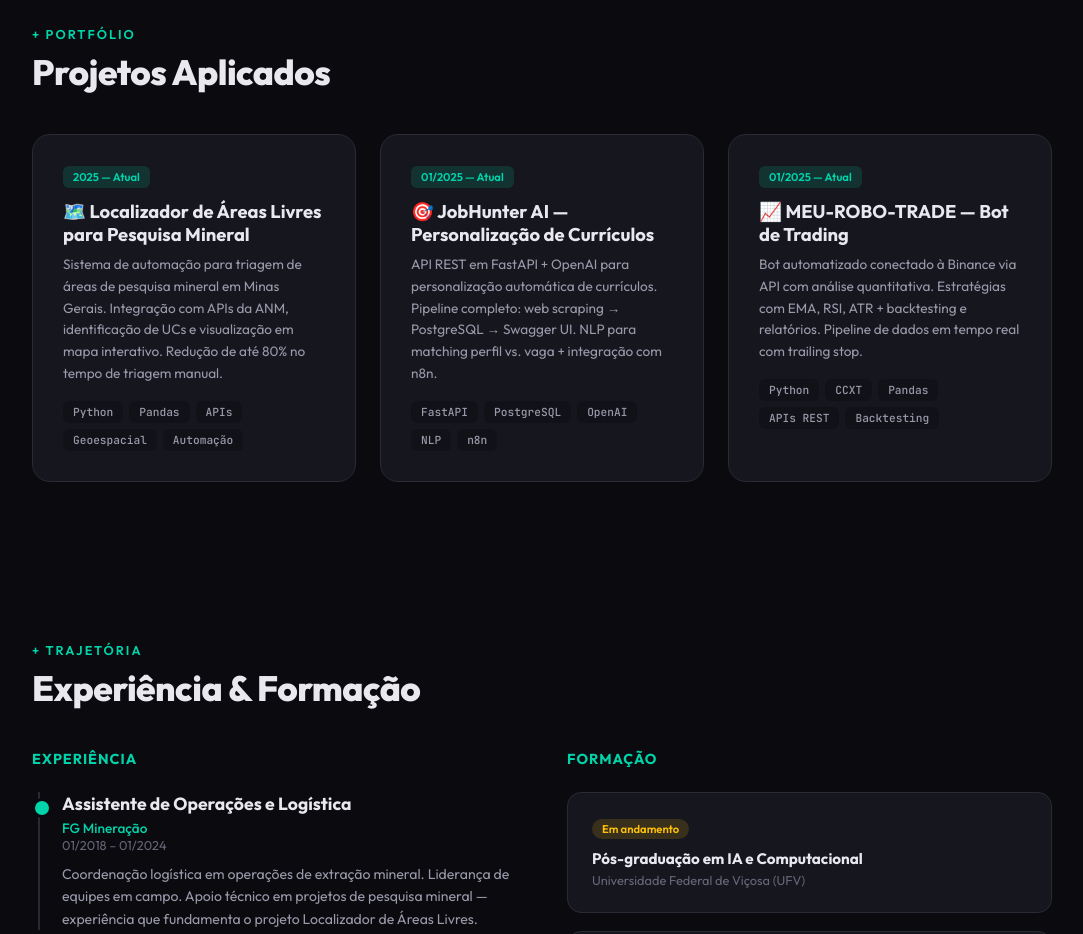
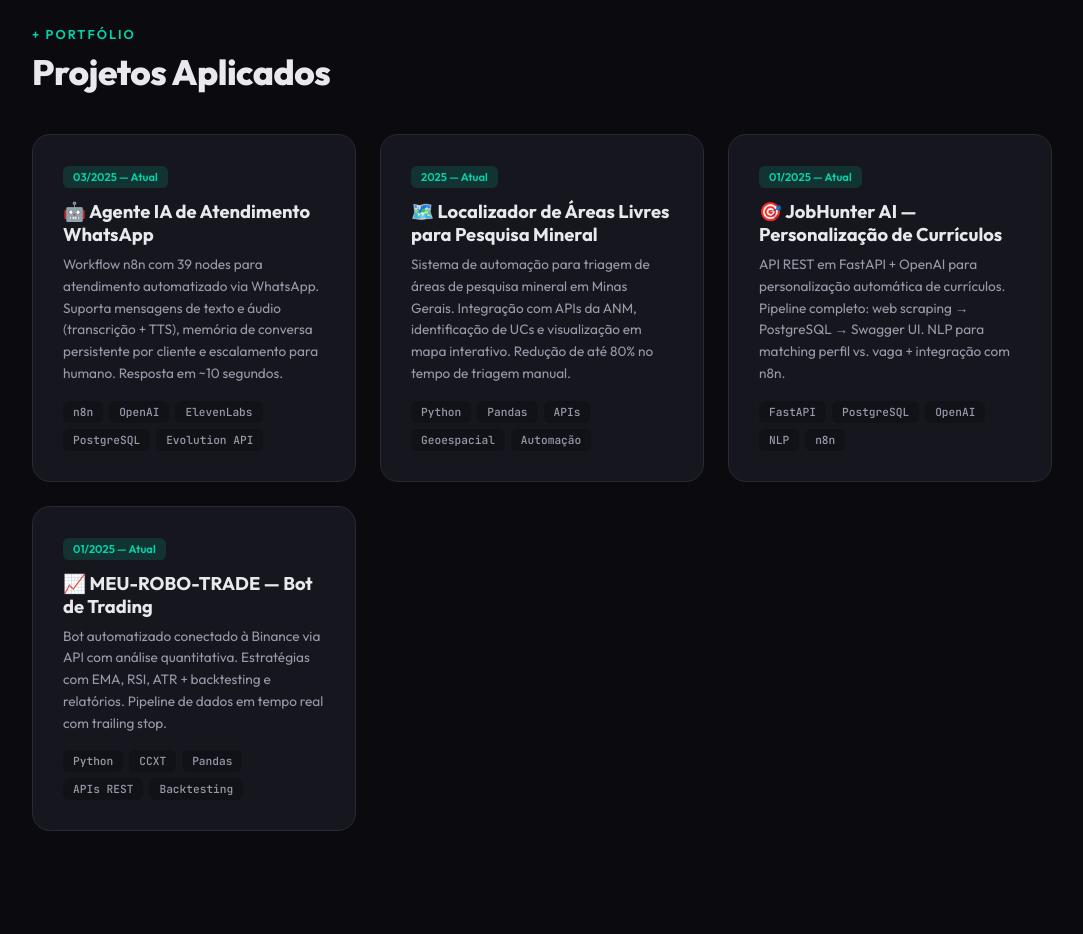
Before and after one commit to pedrowaap10-tech/pedrowaap10.github.io, a plain HTML site: page index.html in a window 1280 px wide. Shown: the part 1380-2314 px from the top of the page, without its empty margins (98-1181 px from the left). Drawn offline with Linux system fonts and the light colour scheme.

Commit message:
feat: adicionar projeto Agente IA WhatsApp (n8n)

```diff
--- a/index.html
+++ b/index.html
@@ -212,6 +212,14 @@ footer { text-align: center; padding: 30px; color: var(--text3); font-size: 0.8r
   <h2 class="section-title">Projetos Aplicados</h2>
   <div class="projects-grid">
     <div class="project-card">
+      <div class="p-tag">03/2025 — Atual</div>
+      <h3>🤖 Agente IA de Atendimento WhatsApp</h3>
+      <p class="p-desc">Workflow n8n com 39 nodes para atendimento automatizado via WhatsApp. Suporta mensagens de texto e áudio (transcrição + TTS), memória de conversa persistente por cliente e escalamento para humano. Resposta em ~10 segundos.</p>
+      <div class="p-techs">
+        <span>n8n</span><span>OpenAI</span><span>ElevenLabs</span><span>PostgreSQL</span><span>Evolution API</span>
+      </div>
+    </div>
+    <div class="project-card">
       <div class="p-tag">2025 — Atual</div>
       <h3>🗺️ Localizador de Áreas Livres para Pesquisa Mineral</h3>
       <p class="p-desc">Sistema de automação para triagem de áreas de pesquisa mineral em Minas Gerais. Integração com APIs da ANM, identificação de UCs e visualização em mapa interativo. Redução de até 80% no tempo de triagem manual.</p>
```
